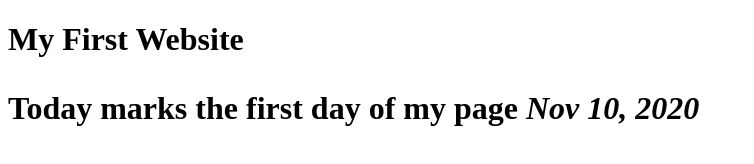
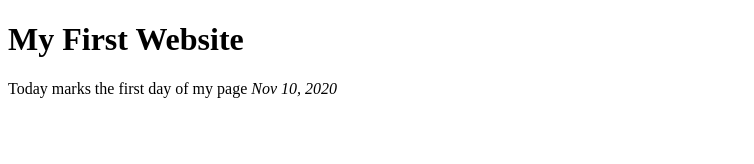
Before and after one commit to adellemontalbo/adellemontalbo.github.io, a plain HTML site: page index.html in a window 1280 px wide. Shown: the whole page, without its empty margins (0-754 px from the left). Drawn offline with Linux system fonts and the light colour scheme.

Commit message:
Update index.html

```diff
--- a/index.html
+++ b/index.html
@@ -8,6 +8,6 @@
     <link rel="stylesheet" href="">
 </head>
 <body>
-    <h1>My First Website<h1>
+    <h1>My First Website</h1>
         <p>Today marks the first day of my page <i>Nov 10, 2020</i></p>
   </html>
```
